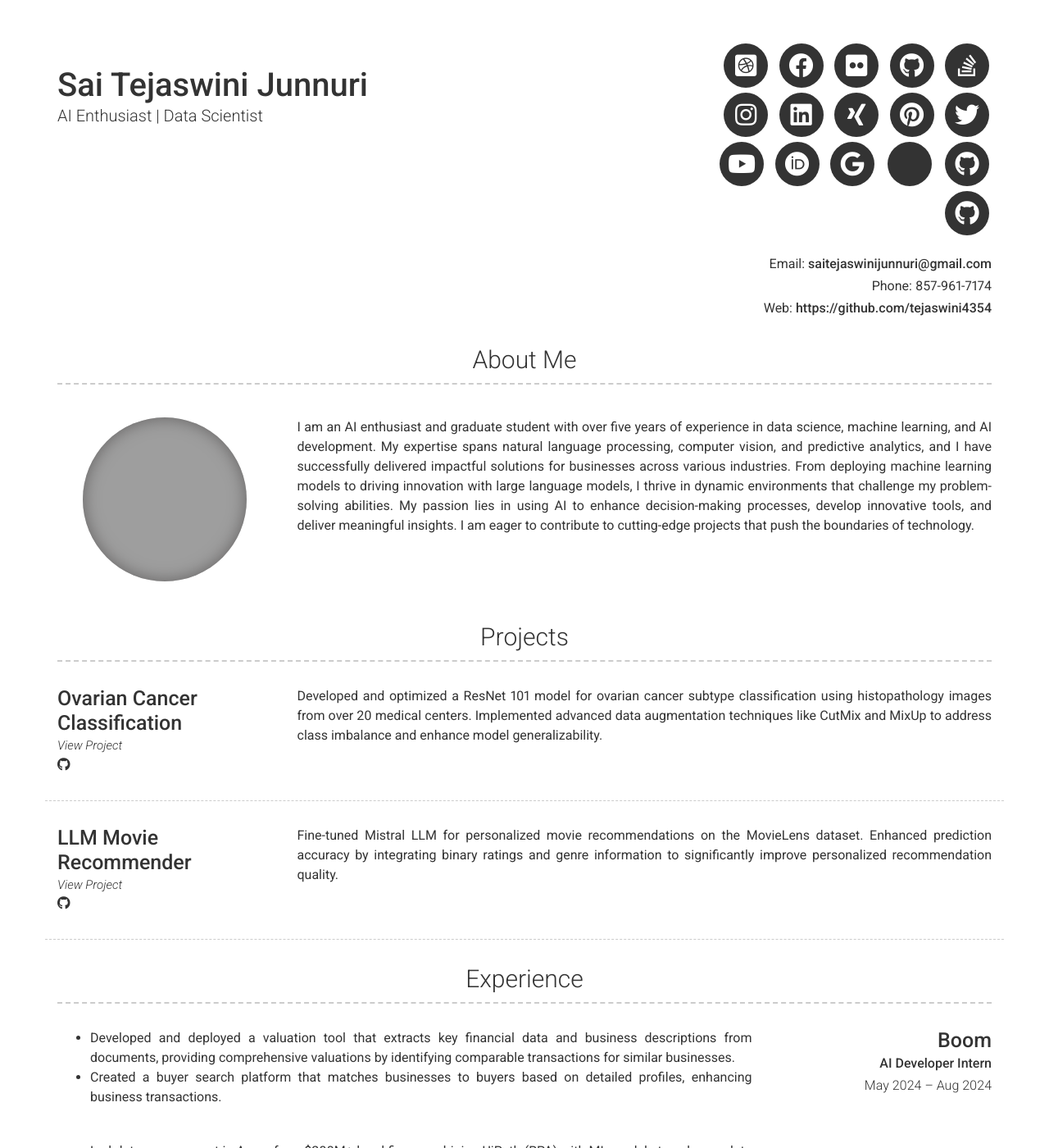
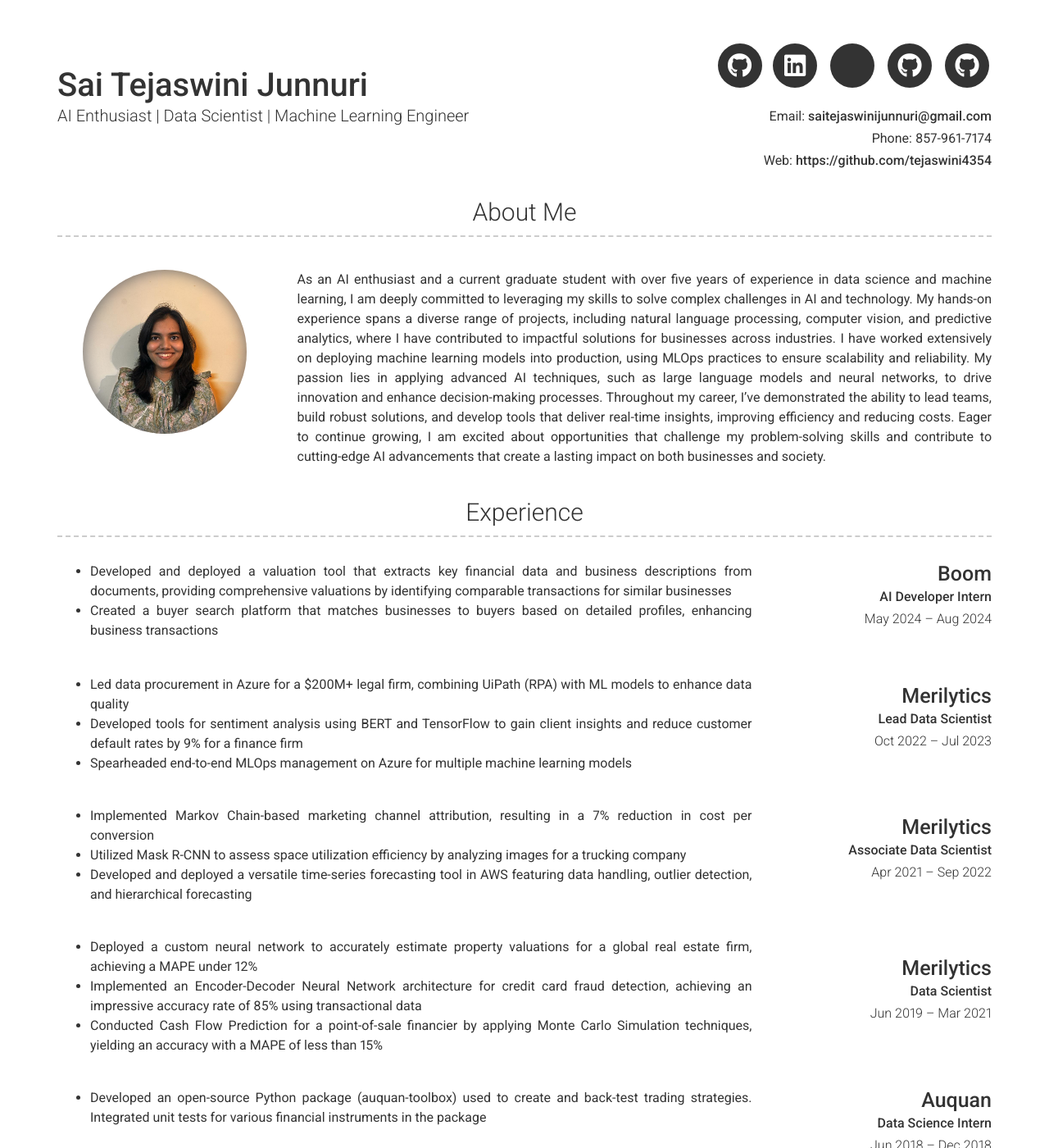
Before and after one commit to tejaswini4354/tejaswini4354.github.io, a Jekyll site: the page built from index.md, in a window 1280 px wide and 1400 px high. Shown: the whole window at 82% size. Built offline with Jekyll 4.4.1, drawn with Linux system fonts in a browser that asks for light colours; nearby versions of some CDN libraries; some of the changed text lies outside the part shown; grey boxes are pictures that could not be loaded.

Commit message:
Update _config.yml

```diff
--- a/_config.yml
+++ b/_config.yml
@@ -1,5 +1,5 @@
 # Site
-repository: tejaswini4354/modern-resume-theme
+repository: tejaswini4354/tejaswini4354.github.io
 # favicon: images/favicon.ico (optional)
 
 # Content configuration version
@@ -7,29 +7,18 @@ version: 2
 
 # Personal info
 name: Sai Tejaswini Junnuri
-title: AI Enthusiast | Data Scientist
+title: AI Enthusiast | Data Scientist | Machine Learning Engineer
 email: saitejaswinijunnuri@gmail.com
 phone: 857-961-7174
 website: https://github.com/tejaswini4354
 # website_title: GitHub Profile
 
 # Dark Mode (true/false/never)
-darkmode: false
+darkmode: never
 
 # Social links
-twitter_username: ""
 github_username: tejaswini4354
-stackoverflow_username: ""
-dribbble_username: ""
-facebook_username: ""
-flickr_username: ""
-instagram_username: ""
 linkedin_username: junnuri-sai-tejaswini-849748147
-xing_username: ""
-pinterest_username: ""
-youtube_username: ""
-orcid_username: ""
-googlescholar_username: ""
 
 # Additional icon links
 additional_links:
@@ -49,11 +38,73 @@ additional_links:
 # google_analytics: "UA-00000000-0"
 
 # About Section
-about_profile_image: images/profile.jpg
+about_profile_image: images/picture.jpeg
 about_content: |
-  I am an AI enthusiast and graduate student with over five years of experience in data science, machine learning, and AI development. My expertise spans natural language processing, computer vision, and predictive analytics, and I have successfully delivered impactful solutions for businesses across various industries. From deploying machine learning models to driving innovation with large language models, I thrive in dynamic environments that challenge my problem-solving abilities. My passion lies in using AI to enhance decision-making processes, develop innovative tools, and deliver meaningful insights. I am eager to contribute to cutting-edge projects that push the boundaries of technology.
+    As an AI enthusiast and a current graduate student with over five years of experience in data science and machine learning, I am deeply committed to leveraging my skills to solve complex challenges in AI and technology. My hands-on experience spans a diverse range of projects, including natural language processing, computer vision, and predictive analytics, where I have contributed to impactful solutions for businesses across industries. I have worked extensively on deploying machine learning models into production, using MLOps practices to ensure scalability and reliability. My passion lies in applying advanced AI techniques, such as large language models and neural networks, to drive innovation and enhance decision-making processes. Throughout my career, I’ve demonstrated the ability to lead teams, build robust solutions, and develop tools that deliver real-time insights, improving efficiency and reducing costs. Eager to continue growing, I am excited about opportunities that challenge my problem-solving skills and contribute to cutting-edge AI advancements that create a lasting impact on both businesses and society.
 
 content:
+  - title: Experience
+    layout: list
+    content:
+      - layout: right
+        title: Boom
+        sub_title: AI Developer Intern
+        caption: May 2024 – Aug 2024
+        description: |
+          - Developed and deployed a valuation tool that extracts key financial data and business descriptions from documents, providing comprehensive valuations by identifying comparable transactions for similar businesses
+          - Created a buyer search platform that matches businesses to buyers based on detailed profiles, enhancing business transactions
+
+      - layout: right
+        title: Merilytics
+        sub_title: Lead Data Scientist
+        caption: Oct 2022 – Jul 2023
+        description: |
+          - Led data procurement in Azure for a $200M+ legal firm, combining UiPath (RPA) with ML models to enhance data quality
+          - Developed tools for sentiment analysis using BERT and TensorFlow to gain client insights and reduce customer default rates by 9% for a finance firm
+          - Spearheaded end-to-end MLOps management on Azure for multiple machine learning models
+
+      - layout: right
+        title: Merilytics
+        sub_title: Associate Data Scientist
+        caption: Apr 2021 – Sep 2022
+        description: |
+          - Implemented Markov Chain-based marketing channel attribution, resulting in a 7% reduction in cost per conversion
+          - Utilized Mask R-CNN to assess space utilization efficiency by analyzing images for a trucking company
+          - Developed and deployed a versatile time-series forecasting tool in AWS featuring data handling, outlier detection, and hierarchical forecasting
+
+      - layout: right
+        title: Merilytics
+        sub_title: Data Scientist
+        caption: Jun 2019 – Mar 2021
+        description: |
+          - Deployed a custom neural network to accurately estimate property valuations for a global real estate firm, achieving a MAPE under 12%
+          - Implemented an Encoder-Decoder Neural Network architecture for credit card fraud detection, achieving an impressive accuracy rate of 85% using transactional data
+          - Conducted Cash Flow Prediction for a point-of-sale financier by applying Monte Carlo Simulation techniques, yielding an accuracy with a MAPE of less than 15%
+
+      - layout: right
+        title: Auquan
+        sub_title: Data Science Intern
+        caption: Jun 2018 – Dec 2018
+        description: |
+          - Developed an open-source Python package (auquan-toolbox) used to create and back-test trading strategies. Integrated unit tests for various financial instruments in the package
+
+  - title: Education
+    layout: list
+    content:
+      - layout: top-right
+        title: Boston University
+        sub_title: MS in Artificial Intelligence (3.9/4 GPA)
+        caption: Sep 2023 – Dec 2024
+        description: |
+          Relevant coursework: Advanced Computer Vision, Natural Language Processing, Artificial Intelligence, Image and Video Computing, Reinforcement Learning, Deep Learning, Machine Learning
+
+      - layout: top-right
+        title: Birla Institute of Technology and Sciences, Hyderabad
+        sub_title: B.E.(Hons.) in Computer Science
+        caption: Aug 2015 – May 2019
+        description: |
+          Relevant coursework: Data Structures, Algorithms, Machine Learning, and Deep Learning
+
   - title: Projects
     layout: list
     content:
@@ -81,51 +132,6 @@ content:
         description: |
           Fine-tuned Mistral LLM for personalized movie recommendations on the MovieLens dataset. Enhanced prediction accuracy by integrating binary ratings and genre information to significantly improve personalized recommendation quality.
 
-  - title: Experience
-    layout: list
-    content:
-      - layout: right
-        title: Boom
-        sub_title: AI Developer Intern
-        caption: May 2024 – Aug 2024
-        description: |
-          - Developed and deployed a valuation tool that extracts key financial data and business descriptions from documents, providing comprehensive valuations by identifying comparable transactions for similar businesses.
-          - Created a buyer search platform that matches businesses to buyers based on detailed profiles, enhancing business transactions.
-
-      - layout: right
-        title: Merilytics
-        sub_title: Lead Data Scientist
-        caption: Oct 2022 – Jul 2023
-        description: |
-          - Led data procurement in Azure for a $200M+ legal firm, combining UiPath (RPA) with ML models to enhance data quality.
-          - Developed tools for sentiment analysis using BERT and TensorFlow to gain client insights and reduce customer default rates by 9% for a finance firm.
-          - Spearheaded end-to-end MLOps management on Azure for multiple machine learning models.
-
-      - layout: right
-        title: Merilytics
-        sub_title: Associate Data Scientist
-        caption: Apr 2021 – Sep 2022
-        description: |
-          - Implemented Markov Chain-based marketing channel attribution, resulting in a 7% reduction in cost per conversion.
-          - Utilized Mask R-CNN to assess space utilization efficiency by analyzing images for a trucking company.
-          - Developed and deployed a versatile time-series forecasting tool in AWS featuring data handling, outlier detection, and hierarchical forecasting.
-
-  - title: Education
-    layout: list
-    content:
-      - layout: top-right
-        title: Boston University
-        sub_title: MS in Artificial Intelligence
-        caption: Sep 2023 – Dec 2024
-        description: |
-          Relevant coursework: Natural Language Processing, Artificial Intelligence, Image and Video Computing, Reinforcement Learning, Deep Learning, Machine Learning.
-
-      - layout: top-right
-        title: Birla Institute of Technology and Sciences, Hyderabad
-        sub_title: B.E.(Hons.) in Computer Science
-        caption: Aug 2015 – May 2019
-        description: |
-          Relevant coursework: Data Structures, Algorithms, Machine Learning, and Deep Learning.
 
   - title: A Little More About Me
     layout: text
@@ -133,7 +139,7 @@ content:
       I am passionate about AI innovations and enjoy solving complex problems. In my spare time, I like to explore new AI techniques, contribute to open-source projects, and continuously learn about advancements in machine learning and AI-driven technology.
 
 # Footer
-footer_show_references: true
+footer_show_references: false
 # references_title: References on request (Override references text)
 
 # Build settings
```
